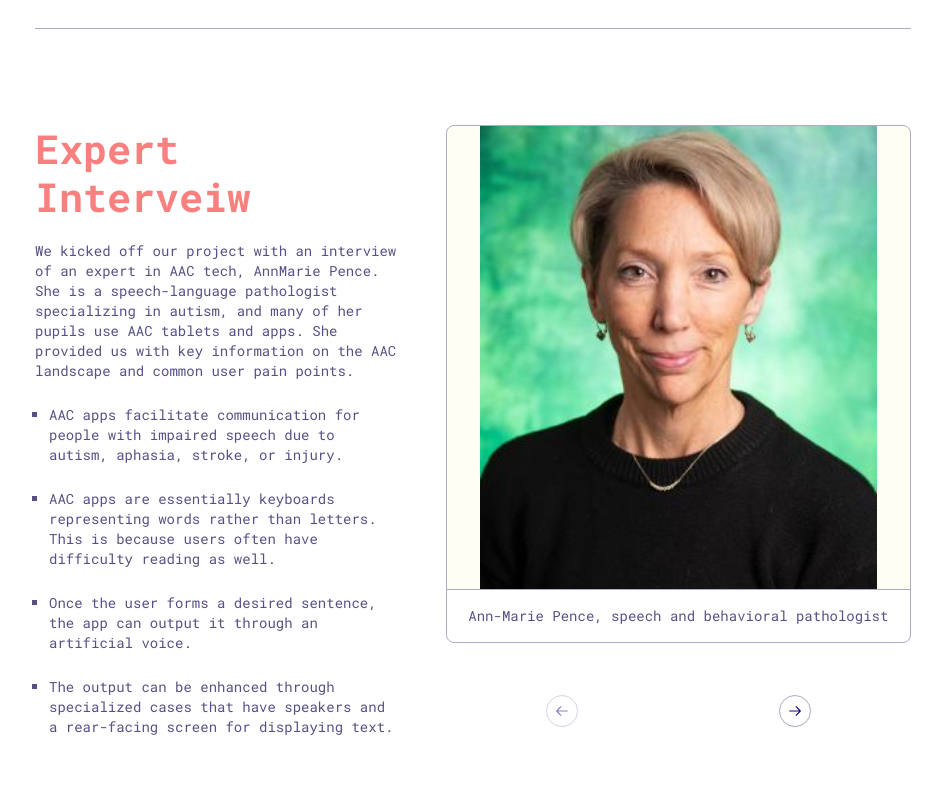
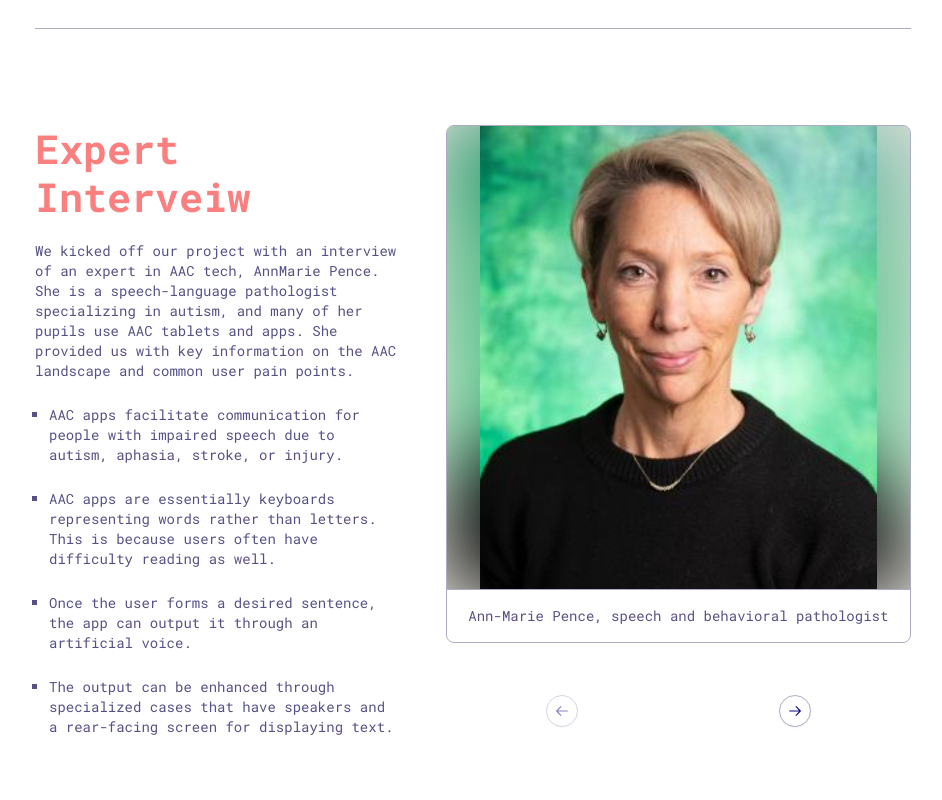
Before and after one commit to joseph-sotelo/portfolio-site, a Next.js app: page /work/voxai in a window 1280 px wide. Shown: the part 780-1580 px from the top of the page, without its empty margins (321-1263 px from the left). Built offline with nearby package versions, Linux system fonts and the light colour scheme; grey boxes are pictures that could not be loaded.

Commit message:
clean up image styling

```diff
--- a/src/components/piece-card.tsx
+++ b/src/components/piece-card.tsx
@@ -14,9 +14,9 @@ import {
 export default function PieceCard({name, image, page, labels}: {name: string, image: string, page: string, labels: string[]}) {
     return(
         <Link href={page}>
-            <Card className='max-w-[500px] md:max-w-full shadow'>
+            <Card className='max-w-[500px] md:max-w-full shadow overflow-hidden'>
                 <CardContent>
-                        <Image alt={`${name} cover image`} src={image} className='object-cover w-full h-full aspect-square rounded-t-sm' width='375' height='375'/>
+                    <Image alt={`${name} cover image`} src={image} className='object-cover w-full h-full aspect-square' width='375' height='375'/>
                 </CardContent>
                 <CardHeader id='card-header' className='px-4 py-3'>
                     <CardTitle>{name}</CardTitle>
--- a/src/components/scroll-sections/billboard.tsx
+++ b/src/components/scroll-sections/billboard.tsx
@@ -19,14 +19,16 @@ export function Billboard({props}: {props: BillboardType}){
             </p>
             {props.images.map((image, index) => (
                 image[0] !== undefined && (
-                    <>
-                        <Image key={index} className={`mt-standard-gap w-full ${image[2] ? 'rounded-t-sm' : 'rounded-sm'} border border-border`} width="1200" height="1200" src={image[0]} alt={image[1]}/>
+                    <div className={`overflow-hidden mt-standard-gap w-full border border-border rounded-sm ${index < props.images.length && 'mb-medium-gap'}`}>
+                        <Image key={index} className='scale-[101%] -ml-[1px]' width="1200" height="1200" src={image[0]} alt={image[1]}/>
                         {image[2] && (
-                            <p className={`border border-border mt-[-1px] p-4 rounded-b-sm ${index < props.images.length && 'mb-medium-gap'}`}>
-                                {image[2]}
-                            </p>
+                            <div className="border-t border-border px-4 pb-4 pt-5">
+                                <p>
+                                    {image[2]}
+                                </p>
+                            </div>
                         )}
-                    </>
+                    </div>
                 )
             ))}
         </div>
--- a/src/components/scroll-sections/scroll-sections-formatter.tsx
+++ b/src/components/scroll-sections/scroll-sections-formatter.tsx
@@ -60,7 +60,7 @@ export default function ScrollSectionsFormatter() {
                     case 'bigImage':
                         return (
                             <div key={index} {...(index === 0 ? {ref: overviewRef } : {})}>
-                                <BigImage props={section as BigImageType}/>
+                                <BigImage props={section as BigImageType} />
                                 <ScrollSectionDivider index={index} sectionsCount={sectionsCount}/>
                             </div>
                         )
--- a/src/components/ui/image-and-caption.tsx
+++ b/src/components/ui/image-and-caption.tsx
@@ -5,7 +5,15 @@ export default function ImageAndCaption({props}: {props: string[]}){
     return(
         <div id='image-wrapper' className='rounded-sm'>
             <div className={`aspect-square border border-border overflow-hidden bg-card relative ${props[2] ? 'rounded-t-sm': 'rounded-sm'}`}>
-                <Image src={props[0]} alt={props[1]} fill className='aspect-square object-contain'/>
+                <Image
+                    src={props[0]}
+                    alt={props[1]}
+                    width={1100}
+                    height={1100}
+                    className='w-[102%] h-[102%] object-cover -mt-[1%] absolute blur-2xl'
+                />
+                <div className='absolute bg-black/10 w-full h-full'/>
+                <Image src={props[0]} alt={props[1]} fill className='aspect-square object-contain absolute'/>
             </div>
             {props[2] && (
                 <p className='border border-border mt-[-1px] p-[1rem] rounded-b-sm text-center'>{props[2]}</p>
--- /dev/null
+++ b/src/components/ui/skeleton.tsx
@@ -0,0 +1,15 @@
+import { cn } from "@/lib/utils"
+
+function Skeleton({
+  className,
+  ...props
+}: React.HTMLAttributes<HTMLDivElement>) {
+  return (
+    <div
+      className={cn("animate-pulse rounded-md bg-primary/10", className)}
+      {...props}
+    />
+  )
+}
+
+export { Skeleton }
```
